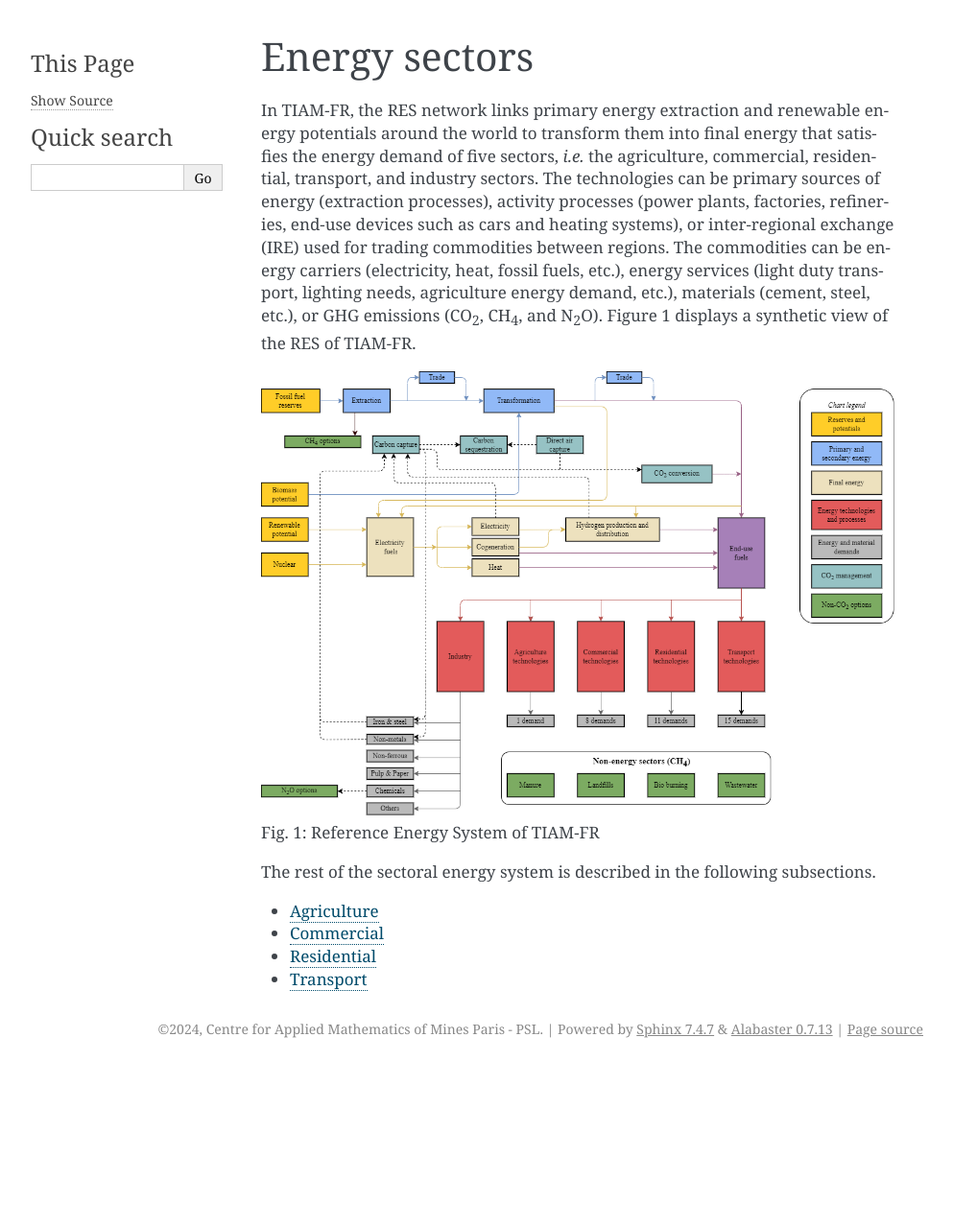
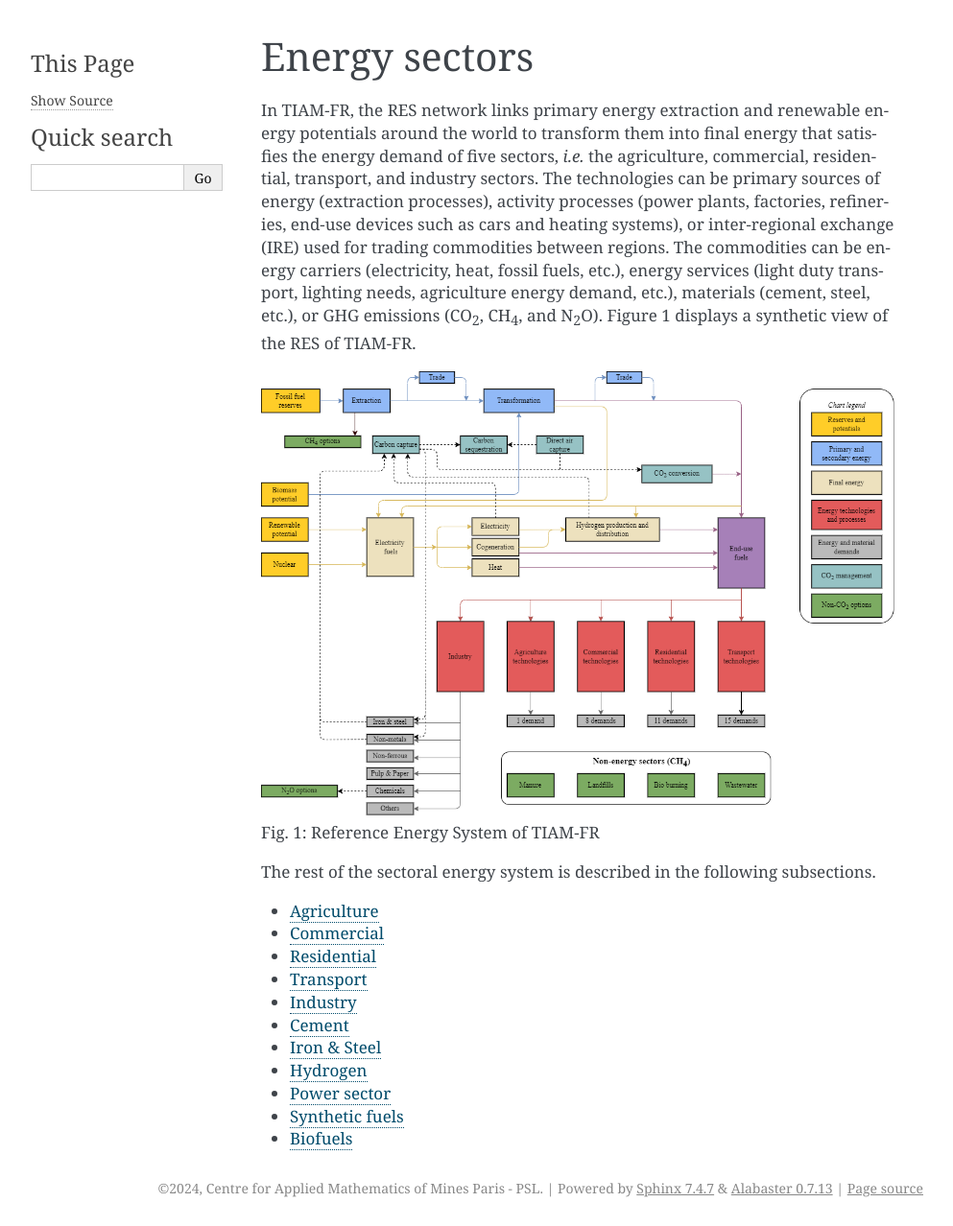
Before and after one commit to LucasDesport/tiam-fr, a Sphinx documentation site: the page built from docs/energy-sectors/index.md, in a window 1280 px wide. Shown: the whole page at 96% size, without its empty margins (148-1141 px from the left). Built offline with Sphinx 7.4.7, drawn with Linux system fonts in a browser that asks for light colours; formulas are drawn with MathJax 3; before the commit the page ends 1112 px from its top, so only the background shows below that.

Commit message:
Update index.md

````diff
--- a/docs/energy-sectors/index.md
+++ b/docs/energy-sectors/index.md
@@ -18,4 +18,11 @@ glob:
 maxdepth: 5
 ---
 *
+industry/index
+industry/cement/index
+industry/iron-steel/index
+supply/hydrogen
+supply/power-sector
+supply/synthetic-fuels
+supply/biofuels
 ```
````
